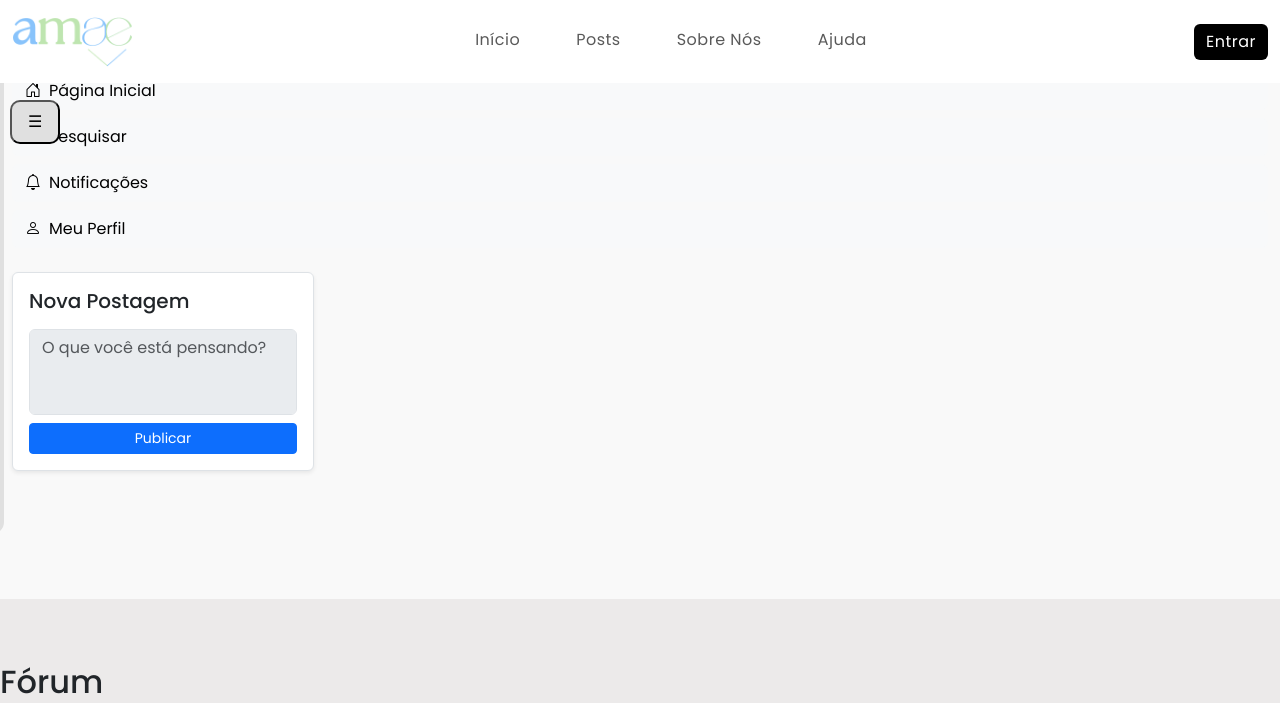
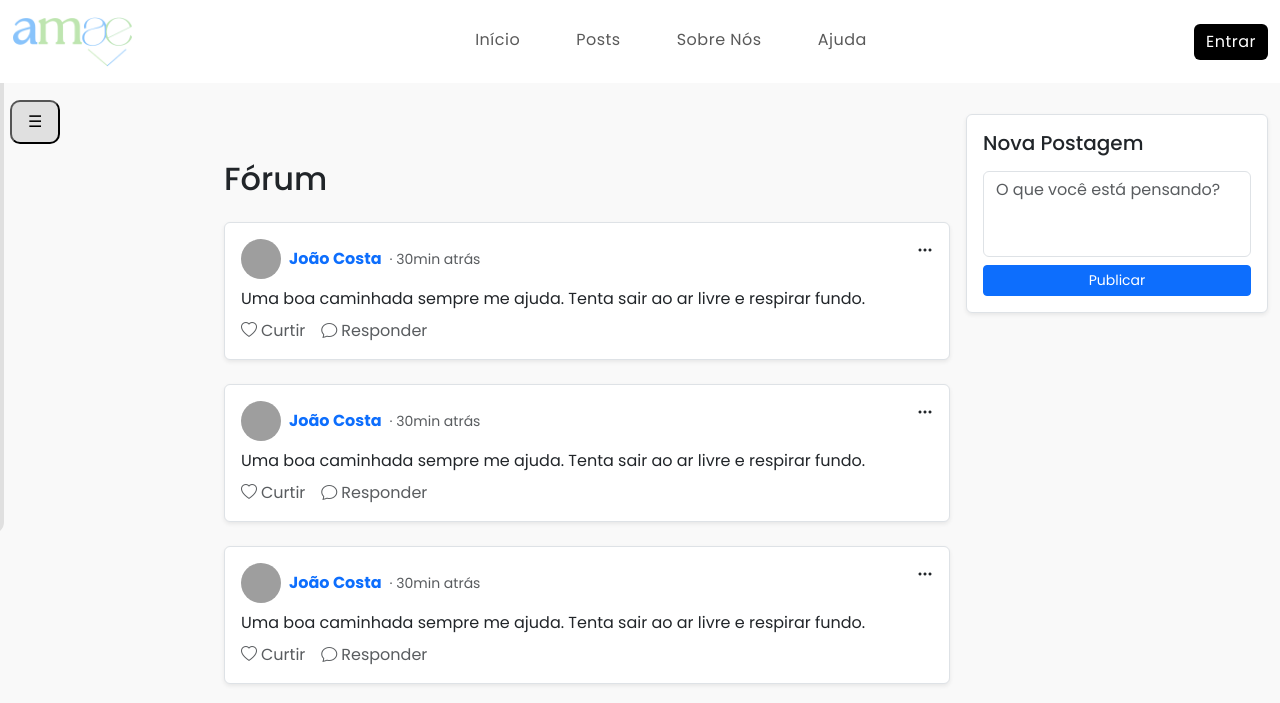
Before and after one commit to lariiscriis/ProjetoGestaoAgil, a Django app: template app/templates/forum.html in a window 1280 px wide. Shown: the top 703 px of the page. Run offline with Django 4.2, Linux system fonts and the light colour scheme; the template is opened without the code that fills it, so the values that code supplies are empty; parts of the project's set-up code (start-up, migrations or seed data) failed here and were passed over; grey boxes are pictures that could not be loaded.

Commit message:
Forum consertado

```diff
--- a/app/static/css/forum.css
+++ b/app/static/css/forum.css
@@ -80,7 +80,6 @@ a {
 }
 
 
-
 @media (max-width: 1500px) {
   .sidebar-toggle {
     display: block;
--- a/app/templates/forum.html
+++ b/app/templates/forum.html
@@ -18,7 +18,7 @@
         <div class="right-panel sticky-top py-4 nova-postagem"  style="top: 90px;">
           <div class="mb-4 p-3 bg-white rounded shadow-sm border">
             <h5 class="mb-3">Nova Postagem</h5>
-            <textarea class="form-control mb-2" rows="3" placeholder="O que você está pensando?" disabled></textarea>
+            <textarea class="form-control mb-2" rows="3" placeholder="O que você está pensando?"></textarea>
             <button class="btn btn-primary btn-sm w-100" onclick="mostrarPopup()">Publicar</button>
           </div>
 
@@ -53,16 +53,9 @@
                     </div>
                 </div>
                 </div>
-          <div class="d-grid gap-2">
-            <button class="btn btn-light text-start"><i class="bi bi-house-door me-2"></i>Página Inicial</button>
-            <button class="btn btn-light text-start"><i class="bi bi-search me-2"></i>Pesquisar</button>
-            <button class="btn btn-light text-start"><i class="bi bi-bell me-2"></i>Notificações</button>
-            <button class="btn btn-light text-start"><i class="bi bi-person me-2"></i>Meu Perfil</button>
-          </div>
-        </div>
-      </div>
 
-      <div class="col-lg-7">
+
+                      <div class="col-lg-7">
         <h2 class="my-4">Fórum</h2>
 
         {% for i in "123456"|make_list %}
@@ -92,6 +85,17 @@
         </div>
         {% endfor %}
       </div>
+
+        </div>
+
+
+
+
+
+
+      </div>
+
+
     </div>
   </div>
 </div>
@@ -108,18 +112,6 @@
 </div>
 
 <script>
-  function mostrarPopup() {
-    document.getElementById('popupComentario').classList.remove('d-none');
-  }
-
-  function fecharPopup() {
-    document.getElementById('popupComentario').classList.add('d-none');
-  }
-
-    function toggleSidebar() {
-    document.querySelector('.left-sidebar').classList.toggle('active');
-  }
-
     document.addEventListener('click', function(event) {
     const sidebar = document.querySelector('.left-sidebar');
     const toggle = document.querySelector('.sidebar-toggle');
```
